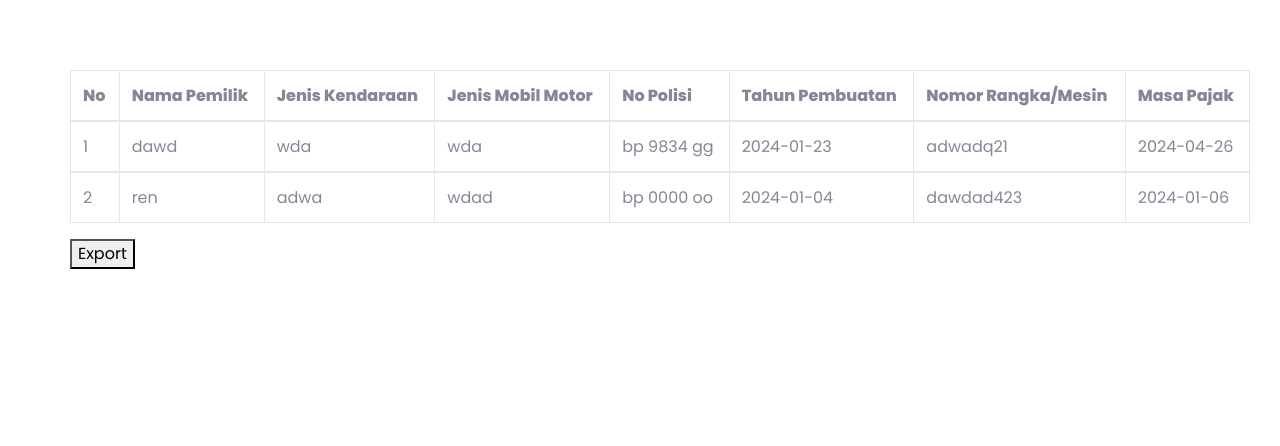
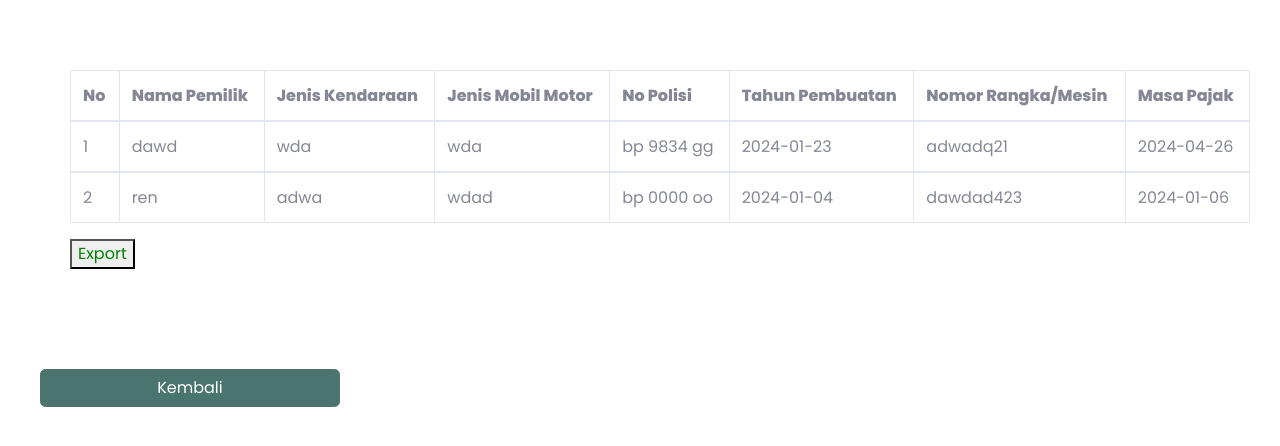
Before and after one commit to irenedocode/iibnpajak, a PHP site: page /admin/datatable.php in a window 1280 px wide. Shown: the top 446 px of the page. Run offline with PHP 8.4, Linux system fonts and the light colour scheme; data comes from the database, SQL or seed files in the repository.

Commit message:
change nama sikit

```diff
--- a/admin/add.php
+++ b/admin/add.php
@@ -69,7 +69,7 @@
             <div id="content">
 
                 <!-- Topbar -->
-                <nav class="navbar navbar-expand navbar-light bg- topbar mb-4 static-top shadow">
+                 <nav class="navbar navbar-expand navbar-light bg- topbar mb-4 static-top shadow">
 
                     <!-- Sidebar Toggle (Topbar) -->
                     <button id="sidebarToggleTop" class="btn btn-link d-md-none rounded-circle mr-3">
@@ -83,8 +83,7 @@
                     <!-- Topbar Navbar -->
                     <ul class="navbar-nav ml-auto">
                         <h1 style="left: 10px;position: absolute; top: 10px;">Tambah Data</h1>
-                        <div class="topbar-divider d-none d-sm-block"></div>
-
+                        <h1>Admin</h1>
                     </ul>
 
                 </nav>
--- a/admin/datatable.php
+++ b/admin/datatable.php
@@ -76,7 +76,8 @@ require ('koneksi.php');
 
                         </div>
 
-                        <button style="margin-left: 70px;"> <a onclick="tableToExcel('htmltable', 'W3C Example Table')" id="dlink">Export</button>
+
+                        <button style="margin-left: 70px; color: green"> <a onclick="tableToExcel('htmltable', 'W3C Example Table')" id="dlink">Export</button>
 
                         <script>
                                 var tableToExcel = (function() {
@@ -91,8 +92,12 @@ require ('koneksi.php');
                                             var ctx = {worksheet: name || 'Worksheet', table: table.innerHTML}
                                             //window.location.href = uri + base64(format(template, ctx))
                                             document.getElementById("dlink").href = uri + base64(format(template, ctx));
-                                            document.getElementById("dlink").download = 'Data.xls';
+                                            document.getElementById("dlink").download = 'Data Pajak.xls';
                                             document.getElementById("dlink").click();
                                     }
                                 })()
                         </script>
+
+                        <a href="infoadmin.php" style="margin-top: 100px;margin-left: 40px; width: 300px" class="btn btn-primary btn-user btn-block">
+                        Kembali
+                        </a>
```
